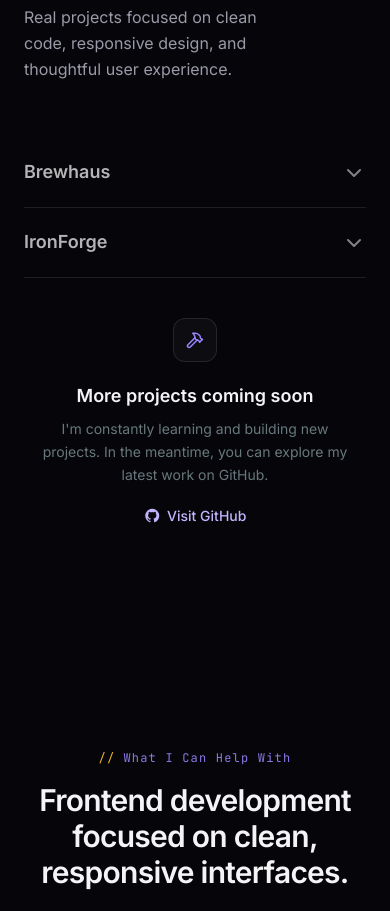
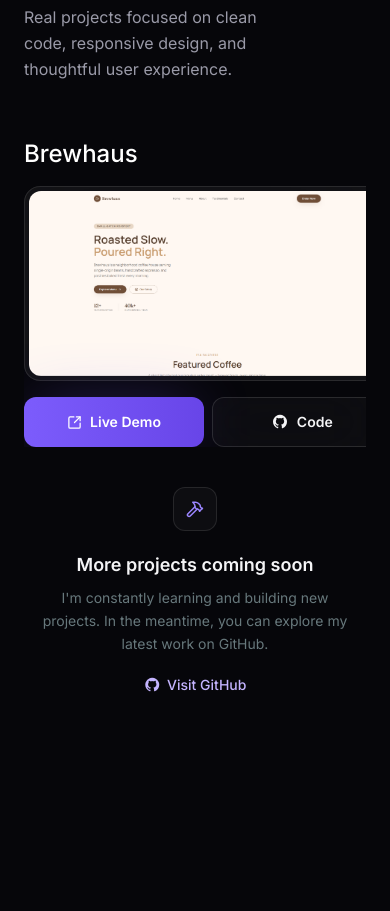
Before and after one commit to said-hadji/saidhadji.dev, a React (Vite) app: page / in a window 390 px wide. Shown: the part 3940-4851 px from the top of the page. Built offline with nearby package versions, Linux system fonts and the light colour scheme.

Commit message:
feat: redesign work section on mobile

```diff
--- a/src/components/ProjectCard.jsx
+++ b/src/components/ProjectCard.jsx
@@ -1,11 +1,11 @@
 import { createPortal } from "react-dom";
-import { useEffect, useRef, useState } from "react";
-import { motion, AnimatePresence } from "framer-motion";
+import { motion } from "framer-motion";
 import { GlassCard } from "./ui/GlassCard";
 import { useIsDesktop } from "../hooks/useIsDesktop";
 import { useCursorFollow } from "../hooks/useCursorFollow";
 import { PreviewImage } from "./ui/PreviewImage";
-import { ChevronDown } from "lucide-react";
+import { Button } from "./ui/Button";
+import { SquareArrowOutUpRight } from "lucide-react";
 
 const PREVIEW_WIDTH = 500;
 const PREVIEW_HEIGHT = 280;
@@ -53,97 +53,33 @@ function DesktopLayout({
   );
 }
 
-function CompactLayout({ project, clickedProject, setClickedProject }) {
+function CompactLayout({ project }) {
   const { title, screenShot, demo, github } = project;
 
-  const contentRef = useRef(null);
-  const [contentHeight, setContentHeight] = useState(0);
+  return (
+    <div
+      className={`w-92 md:w-120 lg:w-150 shrink-0 transition-colors duration-300`}
+    >
+      <h3 className="text-2xl text-white font-medium mb-4">{title}</h3>
 
-  const isOpen = clickedProject.isOpen && clickedProject.title === title;
-
-  const toggleProject = () => {
-    setClickedProject((prev) => {
-      if (prev.title === title) {
-        return { isOpen: false, title: null };
-      }
-      return { isOpen: true, title };
-    });
-  };
-
-  useEffect(() => {
-    if (contentRef.current) {
-      setContentHeight(contentRef.current.scrollHeight);
-    }
-  }, [isOpen]);
-
-  return (
-    <div onClick={toggleProject} className="relative cursor-pointer">
       <div
-        className={`relative w-full grid grid-cols-2 border-b transition-colors duration-300 ${
-          isOpen ? "border-white/10" : "border-transparent"
-        } py-5`}
+        className={`bg-white/5 backdrop-blur-2xl border border-white/10 rounded-2xl p-1 mb-4`}
       >
-        <h3 className="text-lg font-semibold text-white/70 group-hover:text-white duration-300 sm:text-xl">
-          {title}
-        </h3>
-
-        <div className="relative flex justify-end">
-          <AnimatePresence mode="wait" initial={false}>
-            {isOpen ? (
-              <motion.div
-                key="github"
-                initial={{ opacity: 0 }}
-                animate={{ opacity: 1 }}
-                exit={{ opacity: 0 }}
-                transition={{ duration: 0.2 }}
-              >
-                <GithubLink href={github} />
-              </motion.div>
-            ) : (
-              <motion.span
-                key="chevron"
-                initial={{ opacity: 0 }}
-                animate={{ opacity: 1 }}
-                exit={{ opacity: 0 }}
-                transition={{ duration: 0.2 }}
-                className="flex justify-end translate-y-0.75"
-              >
-                <ChevronDown className="text-white/50" />
-              </motion.span>
-            )}
-          </AnimatePresence>
+        <div className={`overflow-hidden rounded-xl`}>
+          <img src={screenShot} alt="" />
         </div>
       </div>
 
-      <div
-        style={{ height: isOpen ? `${contentHeight + 16}px` : "0px" }}
-        className="overflow-hidden transition-[height] duration-300 ease-out"
-      >
-        <div
-          ref={contentRef}
-          className={isOpen ? "pt-4" : "pt-4 pointer-events-none"}
-        >
-          <a
-            href={demo}
-            onClick={(e) => e.stopPropagation()}
-            className="block overflow-hidden rounded-2xl"
-          >
-            <img
-              src={screenShot}
-              alt=""
-              className="w-full rounded-2xl"
-              onLoad={() => {
-                if (contentRef.current) {
-                  setContentHeight(contentRef.current.scrollHeight);
-                }
-              }}
-            />
-          </a>
+      <div className={`grid grid-cols-2 gap-2`}>
+        <Button as="a" href={demo}>
+          <SquareArrowOutUpRight size={15} />
+          <span>Live Demo</span>
+        </Button>
 
-          <span className="block text-xs text-white/70 text-center mt-4">
-            Click the image to see Live Demo
-          </span>
-        </div>
+        <Button as="a" variant={"secondary"} href={github}>
+          <i className={`fa-brands fa-github`}></i>
+          <span>Code</span>
+        </Button>
       </div>
     </div>
   );
@@ -163,12 +99,18 @@ export function ProjectCard({ project, clickedProject, setClickedProject }) {
 
   return (
     <motion.div
-      initial={{ opacity: 0, y: 24 }}
-      whileInView={{ opacity: 1, y: 0 }}
-      viewport={{ once: true, margin: "-60px" }}
-      transition={{ duration: 0.5, ease: [0.16, 1, 0.3, 1] }}
+      initial={isDesktop ?? { opacity: 0, y: 24 }}
+      whileInView={isDesktop ?? { opacity: 1, y: 0 }}
+      viewport={isDesktop ?? { once: true, margin: "-60px" }}
+      transition={isDesktop ?? { duration: 0.5, ease: [0.16, 1, 0.3, 1] }}
     >
-      <GlassCard className="group border-b border-white/10 xl:hover:shadow-2xl xl:shadow-[#12071f]">
+      <GlassCard
+        className={
+          isDesktop
+            ? "group border-b border-white/10 xl:hover:shadow-2xl xl:shadow-[#12071f]"
+            : ""
+        }
+      >
         {isDesktop ? (
           <DesktopLayout
             handleMouseMove={handleMouseMove}
--- a/src/components/Projects.jsx
+++ b/src/components/Projects.jsx
@@ -2,14 +2,53 @@ import { Container } from "./ui/Container";
 import { SectionHeading } from "./ui/SectionHeading";
 import { ProjectCard } from "./ProjectCard";
 import { ProjectComingSoon } from "./ProjectComingSoon";
-import { PROJECTS } from "../data";
-import { useState } from "react";
+import { NAV_ITEMS, PROJECTS } from "../data";
+import { useEffect, useRef, useState } from "react";
+import { useActiveSection } from "../hooks/useActiveSection";
 
 export function Projects() {
   const [clickedProject, setClickedProject] = useState({
     isOpen: false,
     title: null,
   });
+
+  const activeId = useActiveSection(NAV_ITEMS.map((n) => n.id));
+
+  const ref = useRef(null);
+  const animationCounter = useRef(0);
+
+  useEffect(() => {
+    if (activeId !== "work" || animationCounter.current > 0) return;
+    const el = ref.current;
+    if (!el) return;
+
+    let start;
+    const duration = 1000;
+    const distance = 50;
+
+    function animate(timestamp) {
+      if (!start) start = timestamp;
+
+      const progress = Math.min((timestamp - start) / duration, 1);
+
+      const eased =
+        progress < 0.5
+          ? 2 * progress * progress
+          : 1 - Math.pow(-2 * progress + 2, 2) / 2;
+
+      const x =
+        progress <= 0.5 ? eased * 2 * distance : (1 - eased) * 2 * distance;
+
+      el.scrollLeft = x;
+
+      if (progress < 1) {
+        requestAnimationFrame(animate);
+      }
+    }
+
+    requestAnimationFrame(animate);
+    animationCounter.current = 1
+  }, [activeId]);
 
   return (
     <section id="work" className="relative py-28 sm:py-36">
@@ -21,7 +60,10 @@ export function Projects() {
         />
 
         <div className="mt-14 flex flex-col gap-10">
-          <div className="flex flex-col">
+          <div
+            ref={ref}
+            className="flex xl:flex-col gap-5 xl:gap-0 overflow-x-auto duration-500 scrollBar"
+          >
             {PROJECTS.map((project) => (
               <ProjectCard
                 key={project.title}
--- a/src/data/index.js
+++ b/src/data/index.js
@@ -181,7 +181,8 @@ export const PROCESS_STEPS = [
   {
     icon: MessageCircle,
     title: "Let's talk",
-    description: "We discuss your project, your goals, and whether I'm the right person to build it.",
+    description:
+      "We discuss your project, your goals, and whether I'm the right person to build it.",
   },
   {
     icon: ClipboardList,
--- a/src/hooks/useActiveSection.js
+++ b/src/hooks/useActiveSection.js
@@ -1,39 +1,42 @@
-import { useEffect, useState } from 'react'
+import { useEffect, useState } from "react";
 
 /**
  * Tracks which section id is currently most visible in the viewport,
  * so the navbar can highlight the corresponding link.
  */
 export function useActiveSection(ids) {
-  const [activeId, setActiveId] = useState(ids[0])
+  const [activeId, setActiveId] = useState(ids[0]);
 
   useEffect(() => {
     const elements = ids
       .map((id) => document.getElementById(id))
-      .filter(Boolean)
+      .filter(Boolean);
 
-    if (elements.length === 0) return
+    if (elements.length === 0) return;
 
     const observer = new IntersectionObserver(
       (entries) => {
         const visible = entries
           .filter((entry) => entry.isIntersecting)
-          .sort((a, b) => b.intersectionRatio - a.intersectionRatio)
+          .sort(
+            (a, b) =>
+              Math.abs(a.boundingClientRect.top) -
+              Math.abs(b.boundingClientRect.top),
+          );
 
         if (visible.length > 0) {
-          setActiveId(visible[0].target.id)
+          setActiveId(visible[0].target.id);
         }
       },
       {
-        rootMargin: '-20% 0px -60% 0px',
-        threshold: [0.1, 0.25, 0.5, 0.75],
-      }
-    )
+        rootMargin: "-10% 0px -50% 0px",
+        threshold: [0, 0.1, 0.25, 0.5],
+      },
+    );
 
-    elements.forEach((el) => observer.observe(el))
-    return () => observer.disconnect()
-  }, [ids])
+    elements.forEach((el) => observer.observe(el));
+    return () => observer.disconnect();
+  }, [ids]);
 
-  return activeId
-
+  return activeId;
 }
--- a/src/index.css
+++ b/src/index.css
@@ -143,6 +143,15 @@ body {
   background: #2b2b3b;
 }
 
+.scrollBar {
+  -ms-overflow-style: none; /* IE and Edge */
+  scrollbar-width: none; /* Firefox */
+}
+
+.scrollBar::-webkit-scrollbar {
+  display: none; /* Chrome, Safari, Edge */
+}
+
 .textarea-scrollbar::-webkit-scrollbar {
   width: 8px;
 }
```
